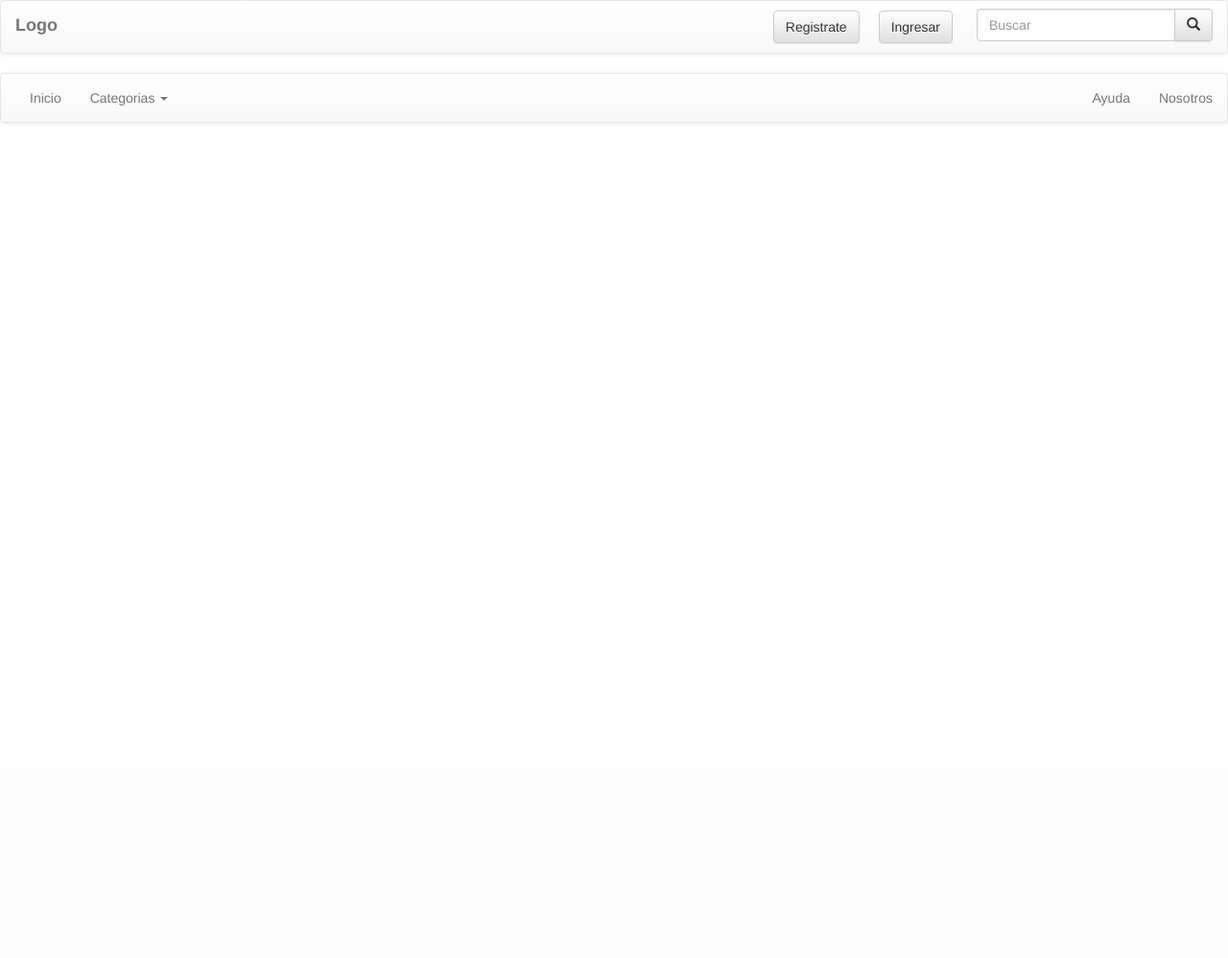
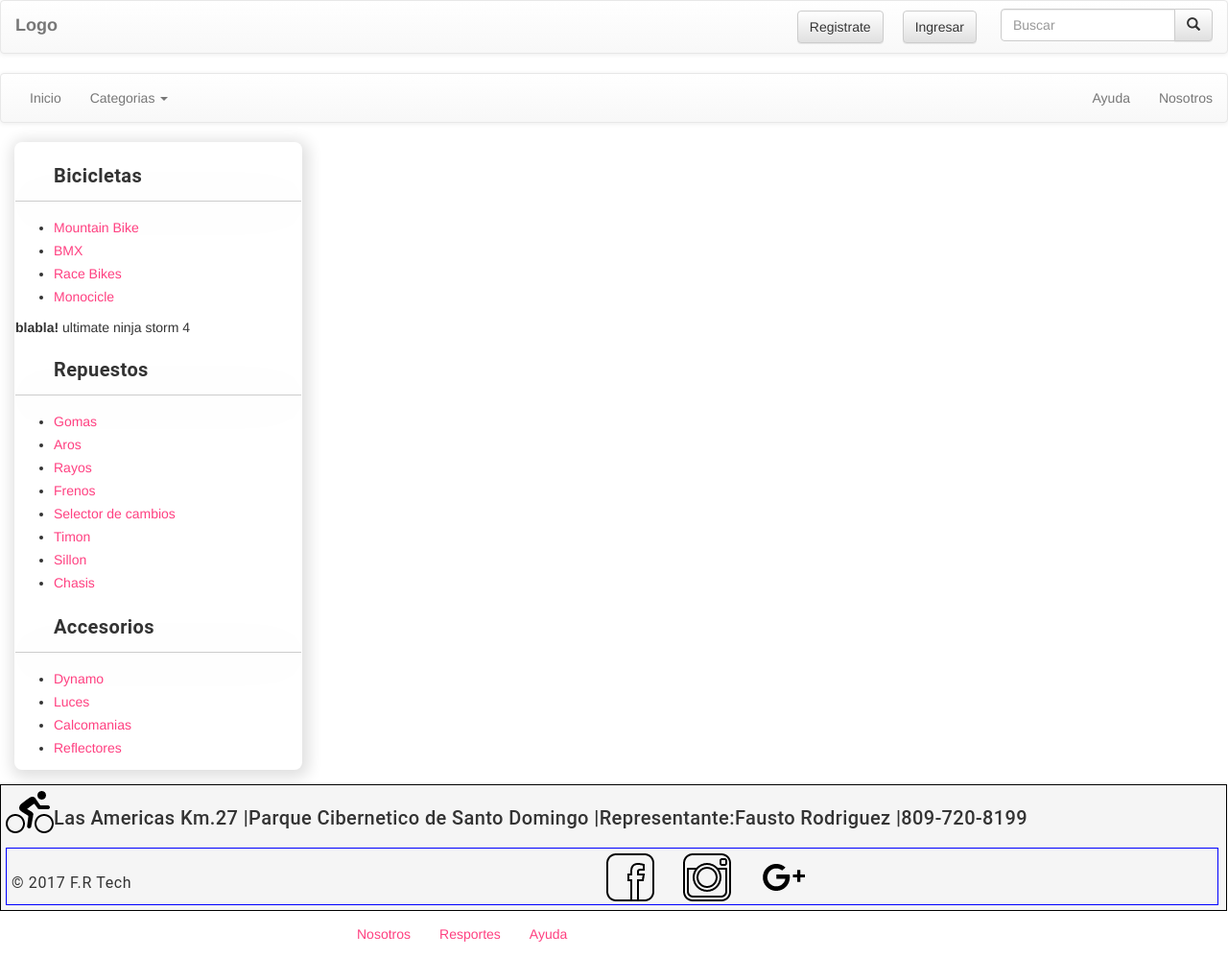
Before and after one commit to FaustoRod/BIKEITLA, a PHP site: page / in a window 1280 px wide. Shown: the whole page at 96% size. Before the commit the page ends 128 px from the top, so only its background shows below. Run offline with PHP 8.4, Linux system fonts and the light colour scheme; some libraries are stand-ins or nearby versions.

Commit message:
Trabajando el Css
Mejorando el Footer

```diff
--- a/css/style.css
+++ b/css/style.css
@@ -0,0 +1,106 @@
+.contSubCateg{
+  width: 300px;
+  height: auto;
+  border: 1px solid transparent;
+  margin-left: 15px;
+  border-radius: 8px;
+  box-shadow: 2px 3px 15px 5px  #e0e0e0;
+}
+
+.subContenido>hr{
+  width: 100%;
+  box-shadow: 1px 2px 55px 1px  #e0e0e0;
+}
+
+.contFoot{
+  margin: 15px;
+  border: 1px solid black;
+  background: #f5f5f5;
+  width: 99.9%;
+  margin: 15px;
+  margin-left: 0px;
+  display: -webkit-flex;
+  display: flex;
+  flex-wrap: wrap;
+}
+
+.footerMain{
+  display: -webkit-flex;
+  display: flex;
+  flex-wrap: wrap;
+}
+.contacto>li>h5{
+  margin: 15px;
+}
+
+.imgLogo{
+  margin-left: 5px;
+}
+
+#iconoFacebook{
+  width: 50px;
+  height: 50px;
+}
+
+.contFoot>.datosFoot{
+  margin: 5px;
+  border: 1px solid blue;
+}
+
+.datosFoot{
+  width: 99%;
+  height: 60px;
+  flex-wrap: wrap;
+  display: -webkit-flex;
+  display: flex;
+
+}
+
+.datosfoot>#imgFoot{
+  width: 500px;
+  height: 350px;
+}
+
+
+
+.socialIcons{
+  margin-left: 38%;
+  margin: 15px;
+  height: 50px;
+  width: 50px;
+}
+.socialIcons>#iconoInsta{
+  margin-top: 3px;
+}
+
+.contSocialIcons{
+  margin-left: 38%;
+  margin-bottom: 6px;
+  margin-top: -10px;
+  width: auto;
+  height: 50px;
+  flex-wrap: wrap;
+  display: -webkit-flex;
+  display: flex;
+}
+
+.copyRight{
+  margin-left: 5px;
+}
+
+.contLinks{
+  margin-left: 350px;
+  display: -webkit-flex;
+  display: flex;
+  flex-wrap: wrap;
+
+}
+
+.links{
+  margin: 10px;
+  border: 0.5px solid #bdbdbd;
+  border-radius: 5px;
+  height: 15px;
+  width: 80px;
+
+}
--- /dev/null
+++ b/footer.php
@@ -0,0 +1,87 @@
+<!DOCTYPE html>
+<html>
+  <head>
+    <meta charset="utf-8">
+    <title></title>
+    <script src="https://ajax.googleapis.com/ajax/libs/jquery/3.2.1/jquery.min.js"></script>
+    <!-- Latest compiled and minified CSS -->
+    <link rel="stylesheet" href="https://maxcdn.bootstrapcdn.com/bootstrap/3.3.7/css/bootstrap.min.css" integrity="sha384-BVYiiSIFeK1dGmJRAkycuHAHRg32OmUcww7on3RYdg4Va+PmSTsz/K68vbdEjh4u" crossorigin="anonymous">
+
+    <!-- Optional theme -->
+    <link rel="stylesheet" href="https://maxcdn.bootstrapcdn.com/bootstrap/3.3.7/css/bootstrap-theme.min.css" integrity="sha384-rHyoN1iRsVXV4nD0JutlnGaslCJuC7uwjduW9SVrLvRYooPp2bWYgmgJQIXwl/Sp" crossorigin="anonymous">
+
+    <!-- Latest compiled and minified JavaScript -->
+      <script src="https://maxcdn.bootstrapcdn.com/bootstrap/3.3.7/js/bootstrap.min.js" integrity="sha384-Tc5IQib027qvyjSMfHjOMaLkfuWVxZxUPnCJA7l2mCWNIpG9mGCD8wGNIcPD7Txa" crossorigin="anonymous"></script>
+      <link rel="stylesheet" href="css/style.css">
+
+      <!--Material Design Google -->
+    <link rel="stylesheet" href="https://fonts.googleapis.com/icon?family=Material+Icons">
+    <link rel="stylesheet" href="https://code.getmdl.io/1.3.0/material.indigo-pink.min.css">
+    <script defer src="https://code.getmdl.io/1.3.0/material.min.js"></script>
+  </head>
+
+
+
+
+<footer>
+
+  <div class="contFoot">
+
+    <div class="footerMain">
+      <div class="imgLogo">
+        <img src="icons/bici.png" alt="imgLogo" id="footerLogo">
+      </div>
+
+      <div class="contacto">
+        <ul class="nav navbar-nav">
+          <li><h5>Las Americas Km.27  |</h5></li>
+          <li><h5>Parque Cibernetico de Santo Domingo |</h5></li>
+          <li><h5>Representante:Fausto Rodriguez |</h5></li>
+          <li><h5>809-720-8199</h5></li>
+        </ul>
+
+      </div>
+
+    </div>
+
+    <div class="datosFoot">
+      <div class="copyRight">
+        <h6>&copy  2017 F.R Tech </h6>
+      </div>
+
+        <div class="contSocialIcons">
+
+          <div class="socialIcons" id="iconoFacebook">
+            <img src="icons/fb.png" alt="facebook">
+          </div>
+
+          <div class="socialIcons" id="iconoInsta">
+            <img src="icons/insta.png" alt="instagram">
+          </div>
+
+          <div class="socialIcons" id="iconoGoogle">
+            <img src="icons/google+.png">
+          </div>
+
+        </div>
+
+        <div class="contLinks">
+
+          <ul class="nav navbar-nav">
+            <li><a href="#">Nosotros</a></li>
+            <li><a href="#">Resportes</a></li>
+            <li><a href="#">Ayuda</a></li>
+          </ul>
+
+        </div>
+
+
+      </div>
+
+    </div>
+  </div>
+
+
+</footer>
+
+</html>
--- a/header.php
+++ b/header.php
@@ -13,6 +13,11 @@
       <!-- Latest compiled and minified JavaScript -->
         <script src="https://maxcdn.bootstrapcdn.com/bootstrap/3.3.7/js/bootstrap.min.js" integrity="sha384-Tc5IQib027qvyjSMfHjOMaLkfuWVxZxUPnCJA7l2mCWNIpG9mGCD8wGNIcPD7Txa" crossorigin="anonymous"></script>
         <link rel="stylesheet" href="css/style.css">
+
+        <!--Material Design Google -->
+      <link rel="stylesheet" href="https://fonts.googleapis.com/icon?family=Material+Icons">
+      <link rel="stylesheet" href="https://code.getmdl.io/1.3.0/material.indigo-pink.min.css">
+      <script defer src="https://code.getmdl.io/1.3.0/material.min.js"></script>
   </head>
 
   <header>
@@ -81,14 +86,55 @@
 
   <div class="contSubCateg">
 
+    <div class="subContenido">
+      <ul>
+        <h5><strong>Bicicletas</strong></h5>
+      </ul>
 
-  </div>
+      <hr>
+      <ul>
+        <li><a href="#" >Mountain Bike </a></li>
+        <li><a href="#" >BMX </a></li>
+        <li><a href="#" >Race Bikes</a></li>
+        <li><a href="#" >Monocicle</a></li>
+      </ul>
+
+      <strong>blabla!</strong>
+
+      ultimate ninja storm 4
+
+      <ul>
+        <h5><strong>Repuestos</strong></h5>
+      </ul>
+      <hr>
+      <ul>
+        <li><a href="#" >Gomas </a></li>
+        <li><a href="#" >Aros </a></li>
+        <li><a href="#" >Rayos</a></li>
+        <li><a href="#" >Frenos</a></li>
+        <li><a href="#" >Selector de cambios </a></li>
+        <li><a href="#" >Timon </a></li>
+        <li><a href="#" >Sillon</a></li>
+        <li><a href="#" >Chasis</a></li>
+      </ul>
+
+      <ul>
+        <h5><strong>Accesorios</strong></h5>
+      </ul>
+      <hr>
+      <ul>
+        <li><a href="#" >Dynamo </a></li>
+        <li><a href="#" >Luces </a></li>
+        <li><a href="#" >Calcomanias</a></li>
+        <li><a href="#" >Reflectores</a></li>
+
+      </ul>
+    </div> <!--SubCategorias-->
+  </div><!--Contenedor de las subcategorias-->
 
 
 
 
 
-  <footer>
 
-  </footer>
 </html>
--- a/index.php
+++ b/index.php
@@ -2,3 +2,11 @@
   include_once("header.php")
 
  ?>
+
+
+
+<?php
+
+include_once("footer.php")
+
+ ?>
```
Also changed, not shown: icons/bici.png (added), icons/fb.png (added), icons/google+.png (added), icons/insta.png (added).
